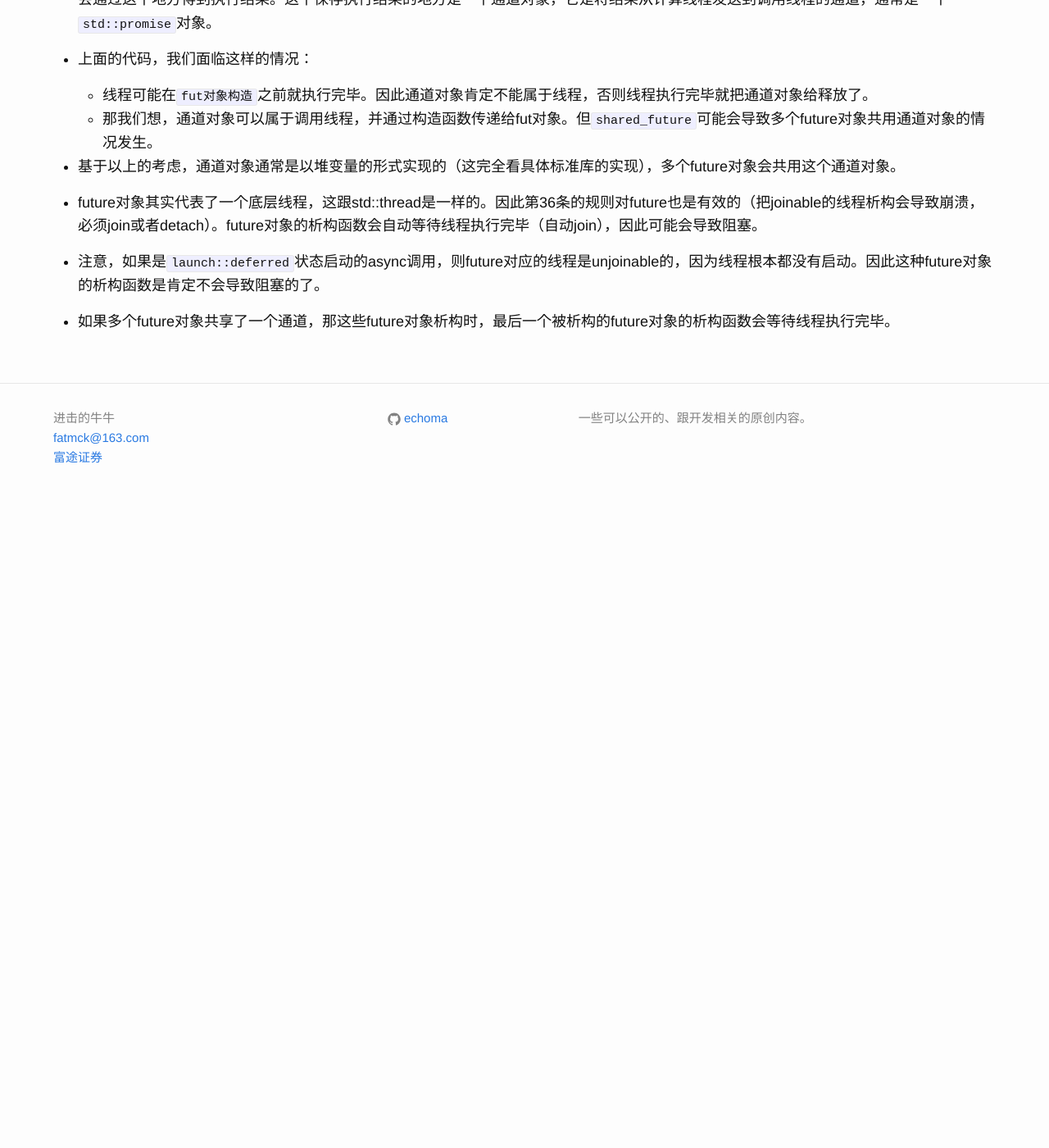
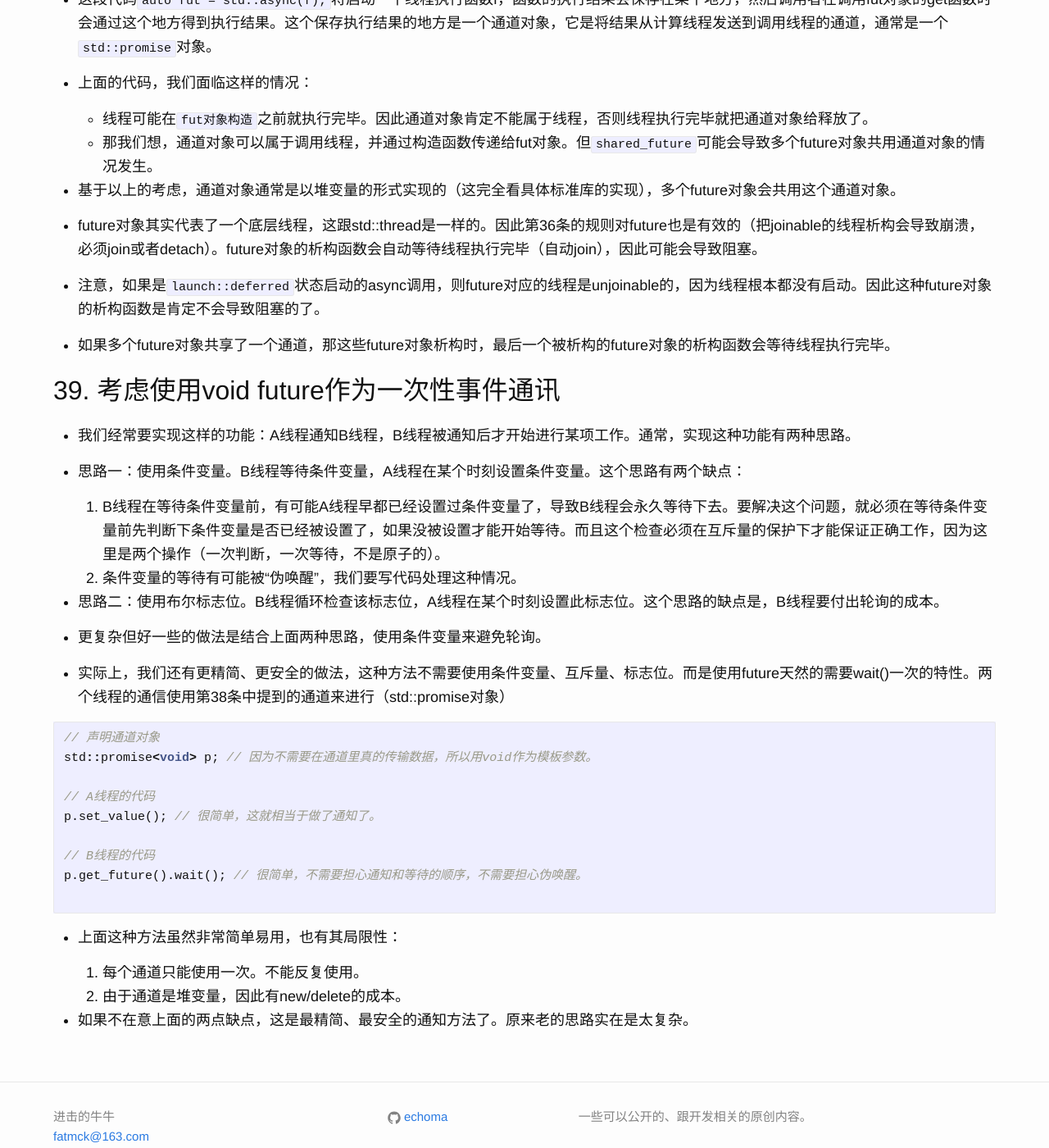
Before and after one commit to echoma/echoma.github.com, a Jekyll site: the page built from _posts/2017-07-04-effective-modern-cpp-chp07-concurrency.markdown, in a window 1280 px wide and 1400 px high, scrolled down 3639 px. Shown: the whole window at 82% size. Built offline with Jekyll 4.4.1, drawn with Linux system fonts in a browser that asks for light colours; before the commit the page ends 4269 px from its top, so only the background shows below that; some of the changed text lies outside the part shown.

Commit message:
emc++ No.39

````diff
--- a/_posts/2017-07-04-effective-modern-cpp-chp07-concurrency.markdown
+++ b/_posts/2017-07-04-effective-modern-cpp-chp07-concurrency.markdown
@@ -151,3 +151,37 @@ bool func()
 * 注意，如果是`launch::deferred`状态启动的async调用，则future对应的线程是unjoinable的，因为线程根本都没有启动。因此这种future对象的析构函数是肯定不会导致阻塞的了。
 
 * 如果多个future对象共享了一个通道，那这些future对象析构时，最后一个被析构的future对象的析构函数会等待线程执行完毕。
+
+## 39. 考虑使用void future作为一次性事件通讯
+
+* 我们经常要实现这样的功能：A线程通知B线程，B线程被通知后才开始进行某项工作。通常，实现这种功能有两种思路。
+
+* 思路一：使用条件变量。B线程等待条件变量，A线程在某个时刻设置条件变量。这个思路有两个缺点：
+
+  1. B线程在等待条件变量前，有可能A线程早都已经设置过条件变量了，导致B线程会永久等待下去。要解决这个问题，就必须在等待条件变量前先判断下条件变量是否已经被设置了，如果没被设置才能开始等待。而且这个检查必须在互斥量的保护下才能保证正确工作，因为这里是两个操作（一次判断，一次等待，不是原子的）。
+  2. 条件变量的等待有可能被“伪唤醒”，我们要写代码处理这种情况。
+
+* 思路二：使用布尔标志位。B线程循环检查该标志位，A线程在某个时刻设置此标志位。这个思路的缺点是，B线程要付出轮询的成本。
+
+* 更复杂但好一些的做法是结合上面两种思路，使用条件变量来避免轮询。
+
+* 实际上，我们还有更精简、更安全的做法，这种方法不需要使用条件变量、互斥量、标志位。而是使用future天然的需要wait()一次的特性。两个线程的通信使用第38条中提到的通道来进行（std::promise对象）
+
+```c++
+// 声明通道对象
+std::promise<void> p; // 因为不需要在通道里真的传输数据，所以用void作为模板参数。
+
+// A线程的代码
+p.set_value(); // 很简单，这就相当于做了通知了。
+
+// B线程的代码
+p.get_future().wait(); // 很简单，不需要担心通知和等待的顺序，不需要担心伪唤醒。
+
+```
+
+* 上面这种方法虽然非常简单易用，也有其局限性：
+
+  1. 每个通道只能使用一次。不能反复使用。
+  2. 由于通道是堆变量，因此有new/delete的成本。
+
+* 如果不在意上面的两点缺点，这是最精简、最安全的通知方法了。原来老的思路实在是太复杂。
````
